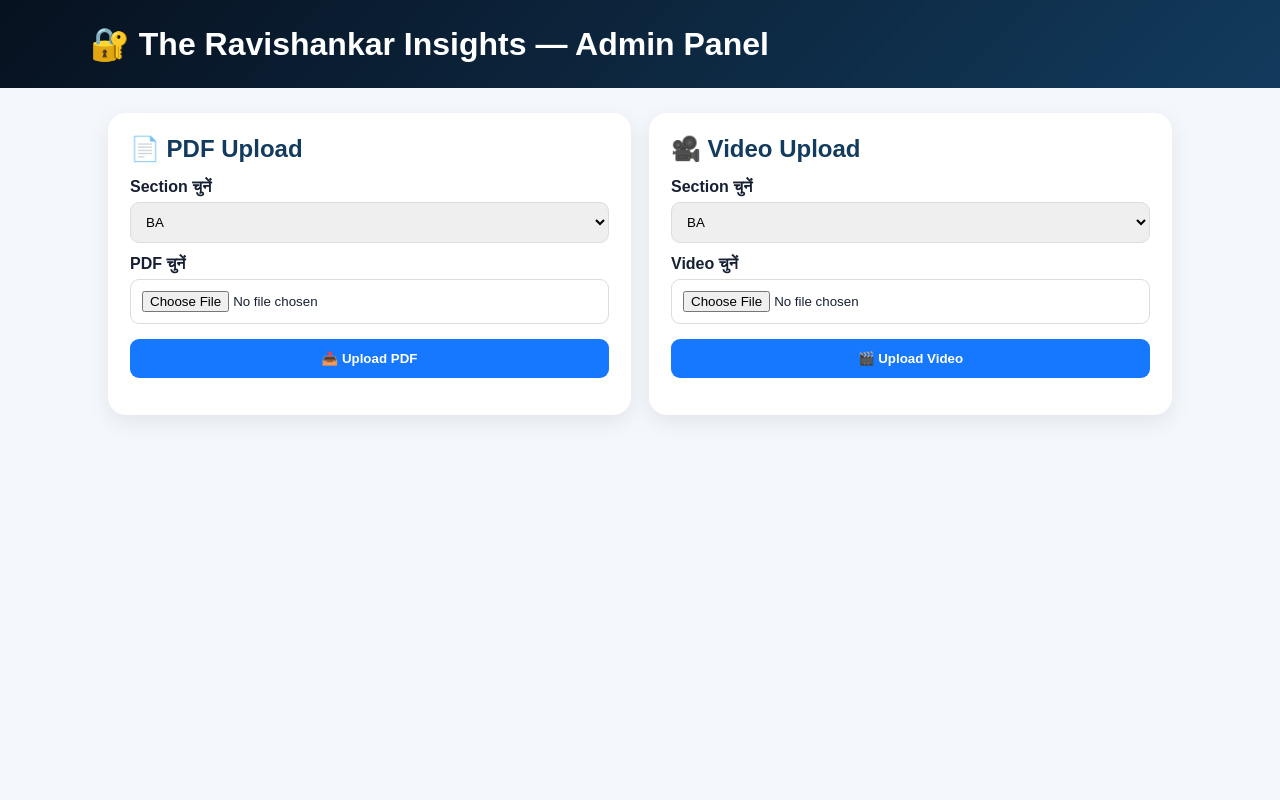
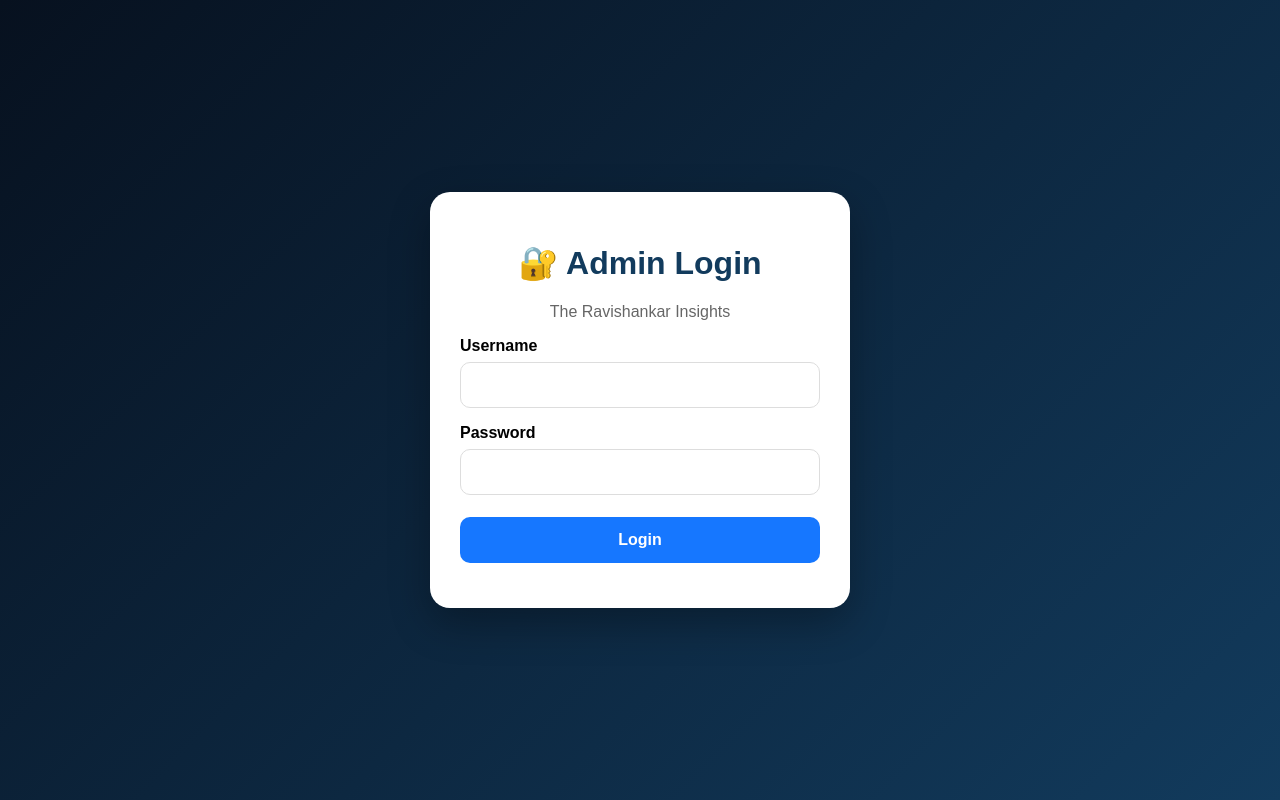
Before and after one commit to ravishankarkamal59-eng/the-ravishankar-insights, a website: page admin.html in a window 1280 px wide. Drawn offline with Linux system fonts and the light colour scheme.

Commit message:
Add live admin login

```diff
--- a/admin.html
+++ b/admin.html
@@ -2,87 +2,57 @@
 <html lang="hi">
 <head>
 <meta charset="UTF-8">
-<meta name="viewport" content="width=device-width, initial-scale=1.0">
-
-<title>Admin Panel | The Ravishankar Insights</title>
+<meta name="viewport" content="width=device-width,initial-scale=1.0">
+<title>Admin Login | The Ravishankar Insights</title>
 
 <style>
-*{
-  box-sizing:border-box;
+*{box-sizing:border-box}
+body{
   margin:0;
-  padding:0;
+  min-height:100vh;
+  display:flex;
+  align-items:center;
+  justify-content:center;
   font-family:Arial,sans-serif;
+  background:linear-gradient(135deg,#07111f,#123b5d);
 }
-
-body{
-  background:#f4f7fb;
-  color:#172033;
+.card{
+  width:92%;
+  max-width:420px;
+  background:white;
+  padding:30px;
+  border-radius:20px;
+  box-shadow:0 15px 40px rgba(0,0,0,.3);
 }
-
-header{
-  background:linear-gradient(135deg,#07111f,#123b5d);
-  color:white;
-  padding:25px 18px;
-}
-
-header h1{
-  max-width:1100px;
-  margin:auto;
-}
-
-.container{
-  max-width:1100px;
-  margin:25px auto;
-  padding:0 18px;
-}
-
-.grid{
-  display:grid;
-  grid-template-columns:
-  repeat(auto-fit,minmax(250px,1fr));
-  gap:18px;
-}
-
-.card{
-  background:white;
-  padding:22px;
-  border-radius:18px;
-  box-shadow:0 7px 22px rgba(0,0,0,.08);
-}
-
-.card h2{
-  color:#123b5d;
-  margin-bottom:15px;
-}
-
+h1{text-align:center;color:#123b5d}
+p{text-align:center;color:#666}
 label{
   display:block;
-  margin:12px 0 6px;
+  margin-top:16px;
   font-weight:bold;
 }
-
-select,
 input{
   width:100%;
-  padding:11px;
+  padding:13px;
+  margin-top:7px;
   border:1px solid #ddd;
-  border-radius:9px;
+  border-radius:10px;
+  font-size:16px;
 }
-
 button{
   width:100%;
-  margin-top:15px;
-  padding:12px;
+  margin-top:22px;
+  padding:14px;
   border:0;
-  border-radius:9px;
+  border-radius:10px;
   background:#1677ff;
   color:white;
+  font-size:16px;
   font-weight:bold;
-  cursor:pointer;
 }
-
-.message{
+#message{
   margin-top:15px;
+  text-align:center;
   font-weight:bold;
 }
 </style>
@@ -90,145 +60,76 @@ button{
 
 <body>
 
-<header>
-<h1>🔐 The Ravishankar Insights — Admin Panel</h1>
-</header>
+<div class="card">
+<h1>🔐 Admin Login</h1>
+<p>The Ravishankar Insights</p>
 
-<div class="container">
+<form id="adminLoginForm">
 
-<div class="grid">
+<label>Username</label>
+<input id="username" type="text" required>
 
-<div class="card">
+<label>Password</label>
+<input id="password" type="password" required>
 
-<h2>📄 PDF Upload</h2>
+<button type="submit">Login</button>
 
-<label>Section चुनें</label>
+<div id="message"></div>
 
-<select id="section">
-
-<option value="ba">BA</option>
-<option value="ma">MA</option>
-<option value="uppcs">UPPCS</option>
-<option value="netjrf">NET JRF</option>
-<option value="upsc">UPSC</option>
-<option value="railway">Railway</option>
-<option value="ssc">SSC</option>
-<option value="banking">Banking</option>
-<option value="pyq-notes">PYQ & Notes</option>
-
-</select>
-
-<label>PDF चुनें</label>
-
-<input
-type="file"
-id="pdfFile"
-accept="application/pdf"
->
-
-<button onclick="uploadPDF()">
-📤 Upload PDF
-</button>
-
-<div id="pdfMessage" class="message"></div>
-
+</form>
 </div>
 
+<script>
+const API =
+"https://ravishankar-insights-backend-1.onrender.com";
 
-<div class="card">
+document.getElementById("adminLoginForm").addEventListener("submit",
+async function(e){
 
-<h2>🎥 Video Upload</h2>
+e.preventDefault();
 
-<label>Section चुनें</label>
+const message = document.getElementById("message");
+message.style.color = "black";
+message.textContent = "Login हो रहा है...";
 
-<select id="videoSection">
+try{
 
-<option value="ba">BA</option>
-<option value="ma">MA</option>
-<option value="uppcs">UPPCS</option>
-<option value="netjrf">NET JRF</option>
-<option value="upsc">UPSC</option>
-<option value="railway">Railway</option>
-<option value="ssc">SSC</option>
-<option value="banking">Banking</option>
-<option value="pyq-notes">PYQ & Notes</option>
+const response = await fetch(API + "/api/admin/login",{
+method:"POST",
+headers:{
+"Content-Type":"application/json"
+},
+body:JSON.stringify({
+username:document.getElementById("username").value,
+password:document.getElementById("password").value
+})
+});
 
-</select>
+const data = await response.json();
 
-<label>Video चुनें</label>
+if(!response.ok){
+message.style.color="red";
+message.textContent=data.message || "Login failed.";
+return;
+}
 
-<input
-type="file"
-id="videoFile"
-accept="video/*"
->
+localStorage.setItem("adminToken",data.token);
 
-<button onclick="uploadVideo()">
-🎬 Upload Video
-</button>
+message.style.color="green";
+message.textContent="Admin Login सफल!";
 
-<div id="videoMessage" class="message"></div>
+setTimeout(()=>{
+window.location.href="admin-dashboard.html";
+},700);
 
-</div>
-
-</div>
-
-</div>
-
-
-<script>
-
-async function uploadPDF(){
-
-const file =
-document.getElementById("pdfFile").files[0];
-
-const section =
-document.getElementById("section").value;
-
-const message =
-document.getElementById("pdfMessage");
-
-if(!file){
+}catch(error){
 
 message.style.color="red";
-message.textContent="पहले PDF चुनें।";
-return;
-
+message.textContent=
+"Backend से connection नहीं हो पाया।";
 }
 
-message.style.color="green";
-message.textContent=
-"PDF तैयार है। Backend upload connection अगले step में जोड़ा जाएगा।";
-
-}
-
-
-async function uploadVideo(){
-
-const file =
-document.getElementById("videoFile").files[0];
-
-const section =
-document.getElementById("videoSection").value;
-
-const message =
-document.getElementById("videoMessage");
-
-if(!file){
-
-message.style.color="red";
-message.textContent="पहले Video चुनें।";
-return;
-
-}
-
-message.style.color="green";
-message.textContent=
-"Video तैयार है। Backend upload connection अगले step में जोड़ा जाएगा।";
-
-}
-
+});
 </script>
 
 </body>
```
